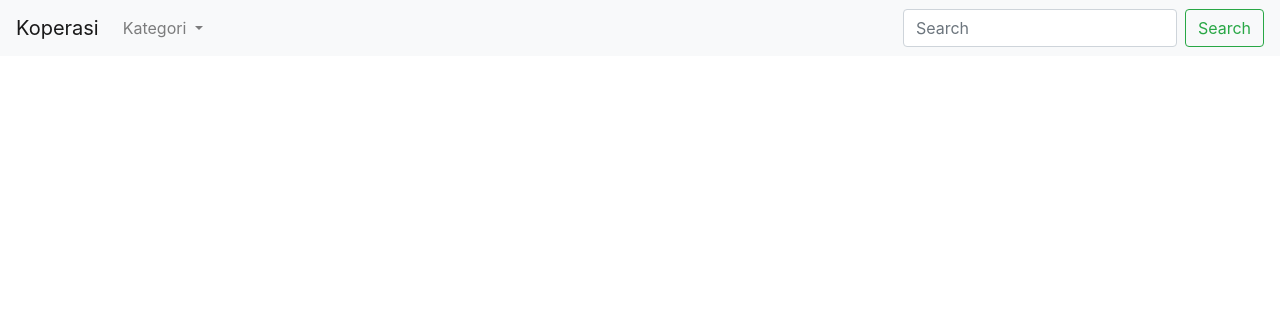
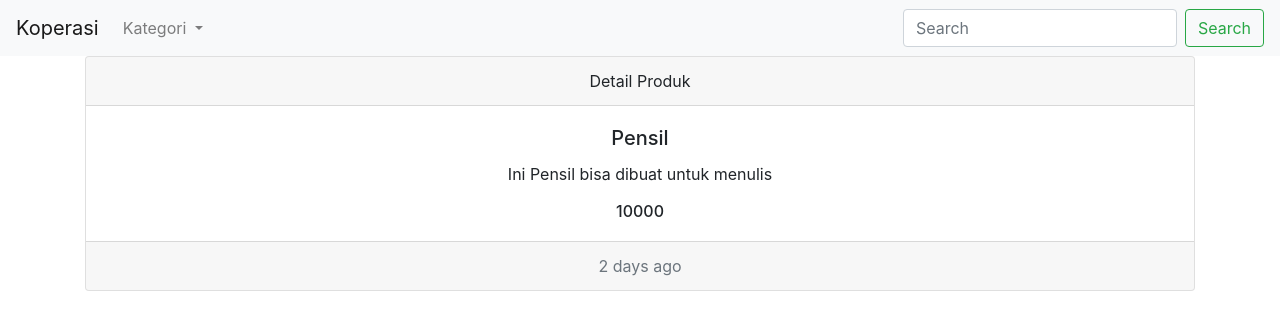
Before and after one commit to daffaputradamar/marketplace-koperasi-frontend, an Angular app: page /produk/1 in a window 1280 px wide. Before the commit this address led to /. Shown: the top 330 px of the page. Built offline with nearby package versions, Linux system fonts and the light colour scheme.

Commit message:
add detilproduk

```diff
--- a/src/app/app-routing.module.ts
+++ b/src/app/app-routing.module.ts
@@ -2,11 +2,16 @@ import { NgModule } from "@angular/core";
 import { Routes, RouterModule } from "@angular/router";
 
 import { IndexComponent } from "./components/index/index.component";
+import { ProdukDetailComponent } from "./components/produk-detail/produk-detail.component";
 
 const routes: Routes = [
   {
     path: "",
     component: IndexComponent
+  },
+  {
+    path: "produk/:id",
+    component: ProdukDetailComponent
   }
 ];
 
--- a/src/app/components/index/index.component.html
+++ b/src/app/components/index/index.component.html
@@ -13,8 +13,7 @@
         <li class="list-group-item">Satuan: {{ produk.satuan }}</li>
       </ul>
       <div class="card-body">
-        <a routerLink="/" class="card-link">Card link</a>
-        <a routerLink="/" class="card-link">Another link</a>
+        <a routerLink="/produk/{{produk.id}}" class="card-link">Detil Barang</a>
       </div>
     </div>
   </div>
--- /dev/null
+++ b/src/app/components/produk-detail/produk-detail.component.html
@@ -0,0 +1,13 @@
+<div class="card text-center">
+  <div class="card-header">
+    Detail Produk
+  </div>
+  <div class="card-body">
+    <h5 class="card-title">{{ produk.nama }}</h5>
+    <p class="card-text">{{ produk.keterangan }}</p>
+    <h6 class="card-text">{{ produk.harga }}</h6>
+  </div>
+  <div class="card-footer text-muted">
+    2 days ago
+  </div>
+</div>
--- /dev/null
+++ b/src/app/components/produk-detail/produk-detail.component.ts
@@ -0,0 +1,29 @@
+import { Component, OnInit } from "@angular/core";
+import { Produk } from "../../models/produk";
+import { ProdukService } from "../../services/produk.service";
+
+import { ActivatedRoute } from "@angular/router";
+
+@Component({
+  selector: "app-produk-detail",
+  templateUrl: "./produk-detail.component.html",
+  styleUrls: ["./produk-detail.component.css"]
+})
+export class ProdukDetailComponent implements OnInit {
+  produk: Produk;
+  produkId: number;
+  constructor(
+    private _produkService: ProdukService,
+    private route: ActivatedRoute
+  ) {}
+
+  ngOnInit() {
+    let id = parseInt(this.route.snapshot.paramMap.get("id"));
+    this.produkId = id;
+    this.getProdukById();
+  }
+
+  getProdukById() {
+    this.produk = this._produkService.getProdukById(this.produkId);
+  }
+}
--- a/src/app/services/produk.service.ts
+++ b/src/app/services/produk.service.ts
@@ -13,4 +13,8 @@ export class ProdukService {
   getProduk() {
     return this.produkItems;
   }
+
+  getProdukById(id: number) {
+    return this.produkItems[id - 1];
+  }
 }
```
Also changed, not shown: src/app/app.module.ts (+11 -12 lines), src/app/components/produk-detail/produk-detail.component.css (added), 1 other file (tests, documents, lock files or other folders).
